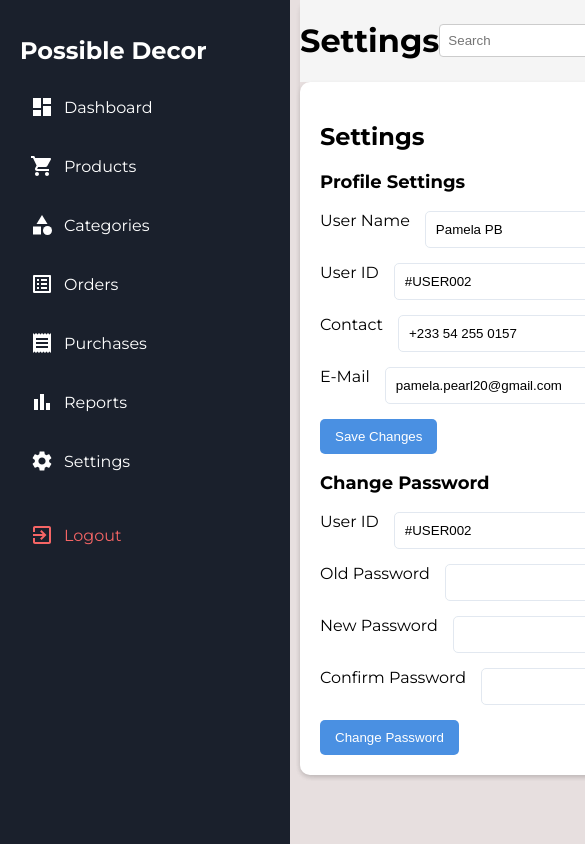
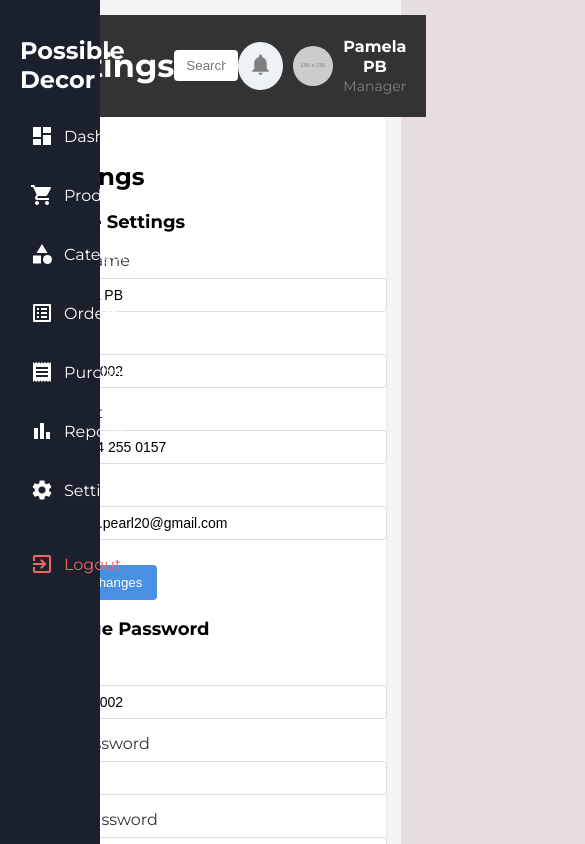
Before and after one commit to Caleb199521e/react-possible-decor-inventory, a React (Create React App) app: page /settings in a window 390 px wide. Shown: the top 844 px of the page, 585 px wide, since content can reach past the window. Built offline with nearby package versions, Linux system fonts and the light colour scheme.

Commit message:
fixed some css issues

```diff
--- a/src/Components/Header.css
+++ b/src/Components/Header.css
@@ -2,13 +2,12 @@
   display: flex;
   justify-content: space-evenly;
   align-items: center;
-    /* padding: 10px 20px; */
-    background-color: #f5f5f5;
+  background-color: #333;
+  color: #fff;
+  padding: 10px 20px;
   width: 100%;
-
+  text-align: center;
 }
-
-
 
 .profile-ntn {
   display: flex;
@@ -22,8 +21,6 @@
   border: 1px solid #e2e8f0;
   border-radius: 5px;
 }
-
-
 
 .notification-btn {
   background-color: #edf2f7;
@@ -55,18 +52,18 @@
   color: gray;
   margin-top: 2px;
 }
+
 .header-down {
   display: flex;
   align-items: center;
   gap: 15px;
-    color:black;
+  color: black;
   justify-content: space-between;
-    padding: 0px 20px ;
+  padding: 0px 20px;
+}
 
-  }
 .weekly {
   display: flex;
   align-items: center;
   gap: 10px;
-
 }
--- a/src/Pages/Dashboard.css
+++ b/src/Pages/Dashboard.css
@@ -1,10 +1,8 @@
 .dashboard {
   display: flex;
-  height: 100vh;
+  height: 100%;
   width: 100%;
-  flex-wrap: nowrap;
-
-
+  /* flex-wrap: wrap; */
 }
 
 /* Sidebar Styles (Scoped within Dashboard if necessary) */
@@ -21,7 +19,7 @@
   gap: 15px;
   color:black;
   justify-content: space-between;
-  padding: 0px 20px ;
+  padding: 0 20px ;
 
 }
 .weekly {
--- a/src/Pages/Settings.css
+++ b/src/Pages/Settings.css
@@ -1,58 +1,155 @@
+/* Layout */
 .settings-page {
     display: flex;
 }
 
 .settings-container {
     flex: 1;
-    margin-left: 300px;
-    /* padding: 20px; */
-    /* background-color: white; */
-    border-radius: 10px;
-    box-shadow: 0 2px 5px rgba(0, 0, 0, 0.1);
+    padding: 20px 30px;
+    background-color: #f5f5f7;
+    min-height: 100vh;
+    margin-left: 250px; /* Match sidebar width */
+    transition: margin-left 0.3s ease;
 }
 
+/* Header */
+.settings-header {
+    display: flex;
+    justify-content: space-between;
+    align-items: center;
+    padding: 15px 20px;
+    background-color: #333;
+    color: white;
+    margin-bottom: 20px;
+    border-radius: 5px;
+}
+
+.search-bar {
+    width: 300px;
+    padding: 8px 12px;
+    border-radius: 4px;
+    border: none;
+    transition: box-shadow 0.3s ease;
+}
+
+.search-bar:focus {
+    outline: none;
+    box-shadow: 0 0 0 2px rgba(74, 144, 226, 0.3);
+}
+
+/* Content Area */
 .settings-content {
     background-color: white;
-    padding: 20px;
-    border-radius: 10px;
-    box-shadow: 0 2px 5px rgba(0, 0, 0, 0.1);
+    padding: 25px;
+    border-radius: 5px;
+    box-shadow: 0 1px 3px rgba(0, 0, 0, 0.1);
 }
 
-.section {
-    margin-bottom: 20px;
-    padding: 20px;
-    border-radius: 10px;
-    background: #f9fafb;
+/* Form Elements */
+.input-group {
+    display: flex;
+    margin-bottom: 15px;
+    align-items: center;
 }
 
-.section h3 {
-    margin-bottom: 15px;
-    font-size: 18px;
-}
-
-.input-group {
-    display: flex;
-    justify-content: space-between;
-    gap: 15px;
-    margin-bottom: 15px;
+.input-group label {
+    width: 120px;
+    font-weight: 500;
+    color: #333;
 }
 
 .input-group input {
-    flex: 1;
-    padding: 10px;
-    border: 1px solid #e2e8f0;
-    border-radius: 5px;
-    width: 50%;
+    flex: 0 0 auto;
+    width: 100%;
+    max-width: 400px;
+    padding: 8px 12px;
+    border: 1px solid #ddd;
+    border-radius: 4px;
+    font-size: 14px;
+    transition: border-color 0.3s, box-shadow 0.3s;
 }
 
+.input-group input:focus {
+    border-color: #4a90e2;
+    outline: none;
+    box-shadow: 0 0 0 2px rgba(74, 144, 226, 0.1);
+}
+
+/* Buttons */
 .save-btn, .change-password-btn {
     background-color: #4a90e2;
     color: white;
     border: none;
     padding: 10px 15px;
-    border-radius: 5px;
+    border-radius: 4px;
     cursor: pointer;
-    display: block;
-    width: fit-content;
+    font-weight: 500;
     margin-top: 10px;
+    transition: background-color 0.3s, transform 0.1s;
 }
+
+.save-btn:hover, .change-password-btn:hover {
+    background-color: #3a80d2;
+    transform: translateY(-1px);
+}
+
+.save-btn:active, .change-password-btn:active {
+    transform: translateY(0);
+}
+
+/* Sidebar */
+.sidebar {
+    width: 250px;
+    background-color: #1a202c;
+    color: white;
+    height: 100vh;
+    position: fixed;
+    left: 0;
+    top: 0;
+    transition: width 0.3s ease;
+}
+
+/* Responsive Design */
+@media (max-width: 768px) {
+    .settings-container {
+        margin-left: 60px;
+        padding: 15px;
+    }
+
+    .sidebar {
+        width: 60px;
+    }
+
+    .input-group {
+        flex-direction: column;
+        align-items: flex-start;
+        gap: 8px;
+    }
+
+    .input-group label {
+        width: 100%;
+    }
+
+    .input-group input {
+        max-width: 100%;
+    }
+
+    .search-bar {
+        width: 200px;
+    }
+}
+
+@media (max-width: 480px) {
+    .settings-container {
+        margin-left: 0;
+    }
+
+    .settings-header {
+        flex-direction: column;
+        gap: 10px;
+    }
+
+    .search-bar {
+        width: 100%;
+    }
+}
--- /dev/null
+++ b/src/styles/dashboard.css
@@ -0,0 +1,98 @@
+/* Base styles and resets */
+:root {
+  --primary-blue: #60a5fa;
+  --primary-dark: #1e2633;
+  --text-light: rgba(255, 255, 255, 0.7);
+  --border-light: rgba(255, 255, 255, 0.1);
+}
+
+/* Enhance sidebar interactivity */
+.sidebar {
+  transform: translateX(0);
+  will-change: transform;
+}
+
+.sidebar.collapsed {
+  transform: translateX(-100%);
+}
+
+/* Improve menu items accessibility */
+.menu-item {
+  position: relative;
+  outline: none;
+}
+
+.menu-item:focus-visible {
+  outline: 2px solid var(--primary-blue);
+  outline-offset: -2px;
+}
+
+/* Enhanced card interactions */
+.stat-card {
+  cursor: pointer;
+  backface-visibility: hidden;
+}
+
+.stat-card:focus-within {
+  outline: 2px solid var(--primary-blue);
+}
+
+/* Improved chart responsiveness */
+.chart-container {
+  min-height: 200px;
+  max-height: 400px;
+  height: 40vh;
+}
+
+/* Enhanced responsive breakpoints */
+@media (max-width: 480px) {
+  .header {
+    flex-direction: column;
+    gap: 10px;
+    padding: 10px;
+  }
+
+  .search-box {
+    width: 100%;
+  }
+
+  .header-down {
+    flex-direction: column;
+    align-items: flex-start;
+    gap: 15px;
+  }
+
+  .stat-card-value {
+    font-size: 24px;
+  }
+}
+
+/* Print styles */
+@media print {
+  .sidebar,
+  .header {
+    display: none;
+  }
+
+  .main {
+    margin-left: 0;
+    max-width: 100%;
+  }
+
+  .stat-card,
+  .sales-purchase-card,
+  .recent-orders-card {
+    break-inside: avoid;
+    box-shadow: none;
+    border: 1px solid #000;
+  }
+}
+
+/* Reduced motion preferences */
+@media (prefers-reduced-motion: reduce) {
+  .sidebar,
+  .stat-card,
+  .menu-item {
+    transition: none;
+  }
+}
```
Also changed, not shown: package.json (+5 -2 lines), 1 other file (tests, documents, lock files or other folders). Lines whose indentation alone changed are shown as unchanged.
